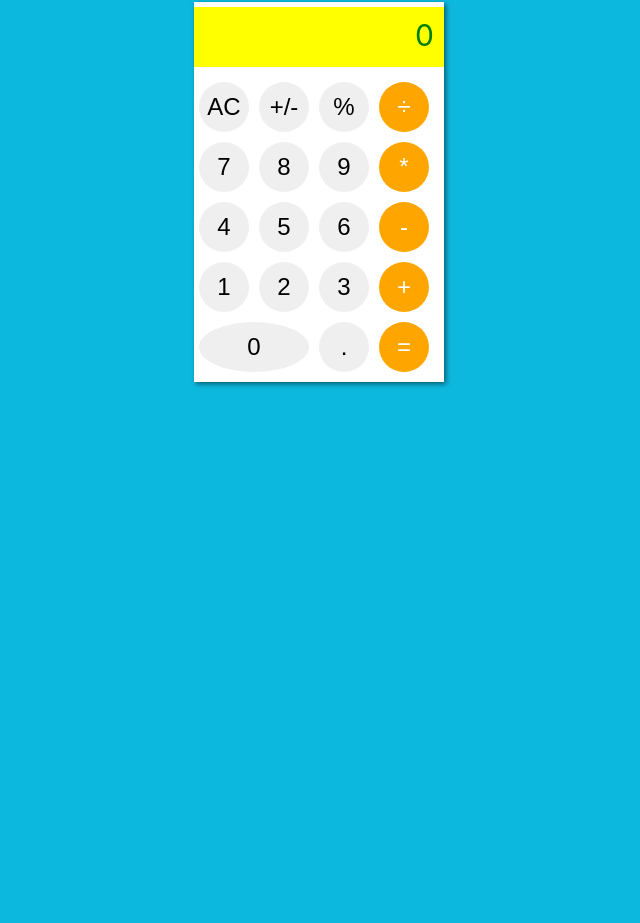
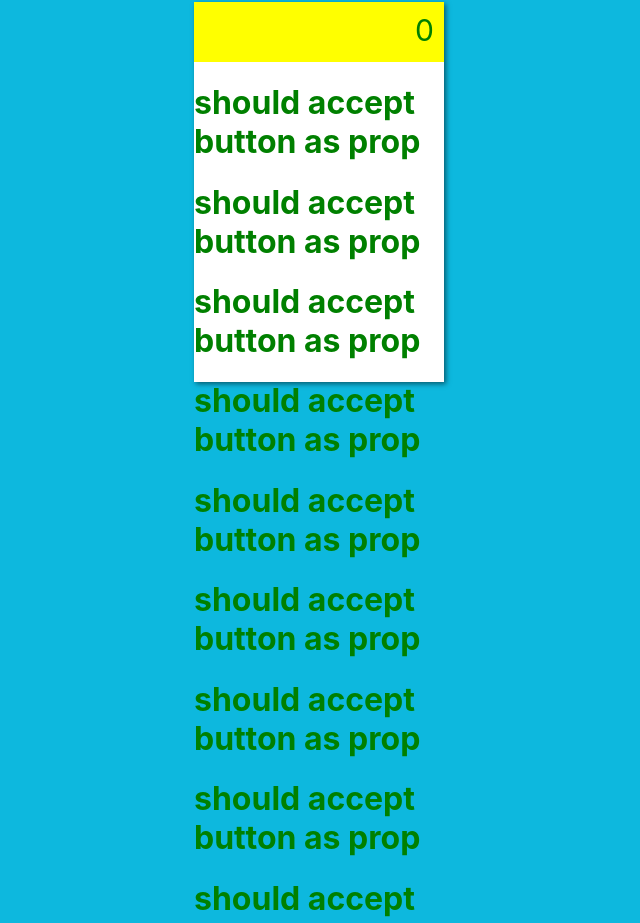
Before and after one commit to cvilla714/calculator-react, a React (Create React App) app: page / in a window 1280 px wide. Shown: the part 270-1193 px from the top of the page, without its empty margins (321-961 px from the left). Before the commit the page ends 800 px from the top, so only its background shows below. Built offline with nearby package versions, Linux system fonts and the light colour scheme.

Commit message:
Added the Button component and included the prop from the button panel

```diff
--- a/src/components/ButtonPanel.jsx
+++ b/src/components/ButtonPanel.jsx
@@ -2,39 +2,31 @@
 /* eslint-disable react/no-this-in-sfc */
 /* eslint-disable quotes */
 import React from "react";
+import Button from "./Button";
 
 const nums1 = ["AC", "+/-", "%", "÷"];
 const nums2 = [7, 8, 9, "*"];
 const nums3 = [4, 5, 6, "-"];
 const nums4 = [1, 2, 3, "+"];
 const nums5 = [0, ".", "="];
+
 function ButtonPanel() {
   return (
     <div className="group1">
       {nums1.map((num) => (
-        <button className={`${num === "÷" && "orange"}`} key={num}>
-          {num}
-        </button>
+        <Button name={num} key={num} />
       ))}
       {nums2.map((num) => (
-        <button className={`${num === "*" && "orange"}`} key={num}>
-          {num}
-        </button>
+        <Button name={num} key={num} />
       ))}
       {nums3.map((num) => (
-        <button className={`${num === "-" && "orange"}`} key={num}>
-          {num}
-        </button>
+        <Button name={num} key={num} />
       ))}
       {nums4.map((num) => (
-        <button className={`${num === "+" && "orange"}`} key={num}>
-          {num}
-        </button>
+        <Button name={num} key={num} />
       ))}
       {nums5.map((num) => (
-        <button className={`${num === "=" && "orange"} ${num === 0 && "bigN"} `} key={num}>
-          {num}
-        </button>
+        <Button name={num} key={num} />
       ))}
     </div>
   );
```
